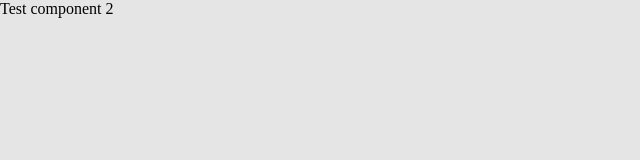
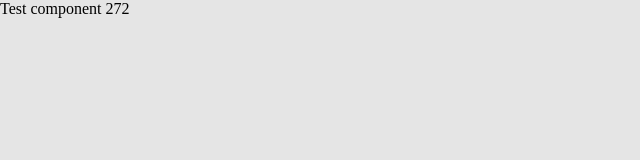
Before and after one commit to soloofsoul/template, a React app: page / in a window 1280 px wide. Shown: the top 160 px of the page, without its empty margins (0-640 px from the left). Built offline with nearby package versions, Linux system fonts and the light colour scheme.

Commit message:
Updated all js files to ts

```diff
--- a/src/App.js
+++ b/src/App.tsx
@@ -1,12 +1,12 @@
-import React, { Fragment } from 'react';
+import * as React from 'react';
 import Component from './components/Component';
 
 import './style.scss';
 
 const App = () => (
-  <Fragment>
+  <React.Fragment>
     <Component />
-  </Fragment>
+  </React.Fragment>
 );
 
 export default App;
--- a/src/components/Component/index.js
+++ /dev/null
@@ -1,5 +0,0 @@
-import React from 'react';
-
-const Component = () => <div>Test component 2</div>;
-
-export default Component;
--- /dev/null
+++ b/src/helpers/math/index.ts
@@ -0,0 +1 @@
+export const customLogic = (x: number) => x*x + x;
```
Also changed, not shown: src/components/Component/index.tsx (added, +7 -0 lines).
